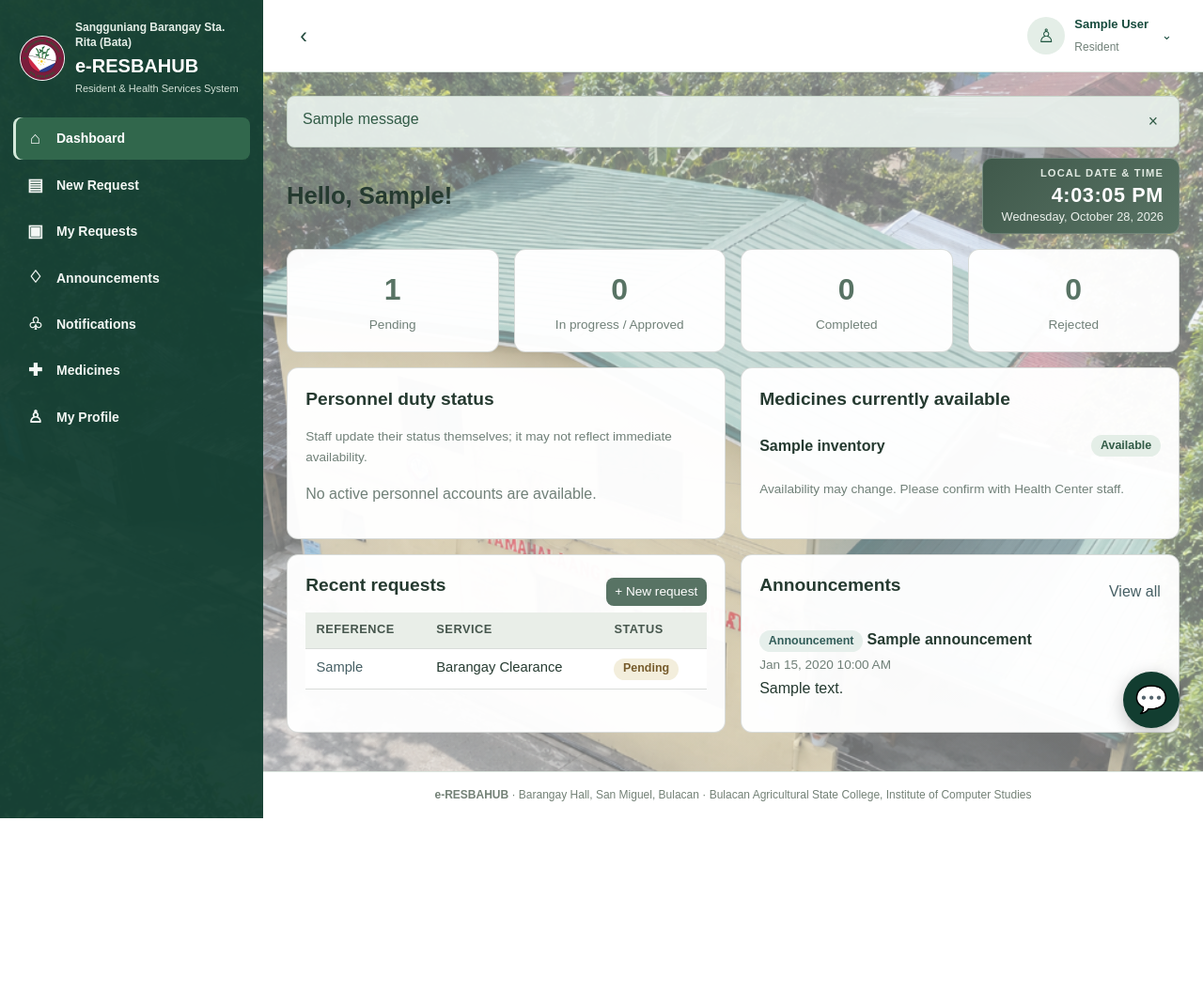
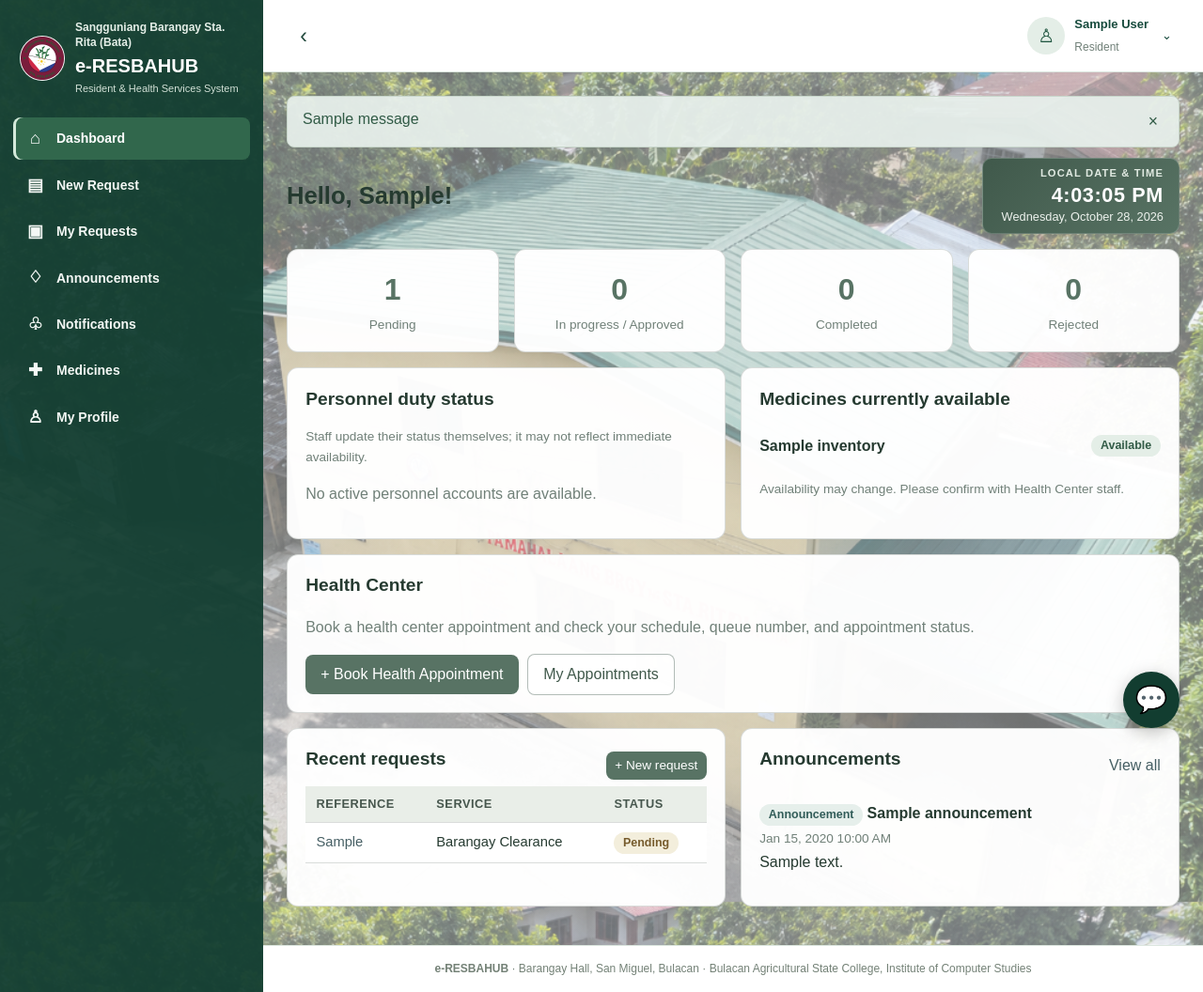
Before and after one commit to JohnMark-Ngls/e-RESBAHUB, a Flask app: page /dashboard in a window 1280 px wide. Shown: the whole page at 94% size. Before the commit the page ends 871 px from the top, so only its background shows below. Run offline with Flask 3, Linux system fonts and the light colour scheme; the visitor is signed in with stand-in values (Sample User, id 1); data comes from the database, SQL or seed files in the repository; tables that the repository leaves empty hold one stand-in row (values such as "Sample post"); one stand-in notice (Sample message) is shown; data that the repository does not hold is empty.

Commit message:
Commit changes

```diff
--- a/resbahub/resident.py
+++ b/resbahub/resident.py
@@ -29,14 +29,16 @@ from .utils import (
     REQUEST_STATUSES,
     REQUEST_TRANSITIONS,
     SEX,
+    SERVICE_TYPES,
+    TIME_RE,
     audit,
     display_name,
+    parse_date,
     read_resident_form,
     save_upload,
     upload_problem,
     validate_resident,
 )
-
 bp = Blueprint("resident", __name__)
 
 MAX_FILES = 3
@@ -703,3 +705,154 @@ def notifications():
         "resident/notifications.html",
         rows=rows,
     )
+@bp.route("/appointments")
+@roles_required("resident", admin=False)
+def appointments():
+    resident = get_resident()
+
+    patient = db.query(
+        """
+        SELECT id, patient_no
+        FROM patients
+        WHERE resident_id = ?
+        """,
+        (resident["id"],),
+        one=True,
+    )
+
+    rows = []
+
+    if patient:
+        rows = db.query(
+            """
+            SELECT id, service_type, appointment_date,
+                   appointment_time, queue_no, status, notes
+            FROM appointments
+            WHERE patient_id = ?
+            ORDER BY appointment_date DESC, queue_no DESC
+            """,
+            (patient["id"],),
+        )
+
+    return render_template(
+        "resident/appointments.html",
+        patient=patient,
+        rows=rows,
+    )
+
+
+@bp.route("/appointments/new", methods=["GET", "POST"])
+@roles_required("resident", admin=False)
+def appointment_new():
+    resident = get_resident()
+
+    patient = db.query(
+        """
+        SELECT id, patient_no
+        FROM patients
+        WHERE resident_id = ?
+        """,
+        (resident["id"],),
+        one=True,
+    )
+
+    if patient is None:
+        flash(
+            "Your health record has not been created yet. "
+            "Please contact the barangay health staff.",
+            "warning",
+        )
+        return redirect(url_for("resident.appointments"))
+
+    form = {
+        "appointment_date": date.today().isoformat(),
+        "appointment_time": "",
+        "service_type": SERVICE_TYPES[0],
+        "notes": "",
+    }
+
+    if request.method == "POST":
+        form = {
+            "appointment_date": (
+                request.form.get("appointment_date") or ""
+            ).strip(),
+            "appointment_time": (
+                request.form.get("appointment_time") or ""
+            ).strip(),
+            "service_type": (
+                request.form.get("service_type") or ""
+            ).strip(),
+            "notes": (
+                request.form.get("notes") or ""
+            ).strip(),
+        }
+
+        errors = []
+        day = parse_date(form["appointment_date"])
+
+        if day is None or day < date.today():
+            errors.append("Please choose today or a future date.")
+
+        if form["service_type"] not in SERVICE_TYPES:
+            errors.append("Please choose a valid health service.")
+
+        if (
+            form["appointment_time"]
+            and not TIME_RE.match(form["appointment_time"])
+        ):
+            errors.append("Please enter a valid appointment time.")
+
+        if len(form["notes"]) > 300:
+            errors.append("Notes must not exceed 300 characters.")
+
+        if errors:
+            for error in errors:
+                flash(error, "danger")
+        else:
+            queue = db.query(
+                """
+                SELECT COALESCE(MAX(queue_no), 0) + 1 AS n
+                FROM appointments
+                WHERE appointment_date = ?
+                """,
+                (form["appointment_date"],),
+                one=True,
+            )["n"]
+
+            db.execute(
+                """
+                INSERT INTO appointments (
+                    patient_id, service_type, appointment_date,
+                    appointment_time, queue_no, notes, created_by
+                )
+                VALUES (?, ?, ?, ?, ?, ?, ?)
+                """,
+                (
+                    patient["id"],
+                    form["service_type"],
+                    form["appointment_date"],
+                    form["appointment_time"] or None,
+                    queue,
+                    form["notes"] or None,
+                    g.user["id"],
+                ),
+            )
+
+            audit(
+                "appointment_create",
+                f"Resident #{resident['id']} booked "
+                f"{form['appointment_date']}, queue {queue}",
+            )
+
+            flash(
+                f"Appointment booked successfully. Queue number: {queue}.",
+                "success",
+            )
+            return redirect(url_for("resident.appointments"))
+
+    return render_template(
+        "resident/appointment_form.html",
+        form=form,
+        patient=patient,
+        service_types=SERVICE_TYPES,
+    )
--- a/resbahub/templates/resident/dashboard.html
+++ b/resbahub/templates/resident/dashboard.html
@@ -1,39 +1,167 @@
 {% extends 'base.html' %}
 {% from '_macros.html' import badge, dashboard_clock, public_status_cards %}
+
 {% block title %}My Dashboard{% endblock %}
+
 {% block content %}
+
 <div class="row spread dashboard-heading">
   <h1>Hello, {{ resident.first_name }}!</h1>
   {{ dashboard_clock() }}
 </div>
+
 {% if not resident.is_verified %}
-<div class="notice warn"><strong>Account pending verification.</strong> Barangay personnel must verify your details before you can submit requests. You can still read announcements and update your profile.</div>
+<div class="notice warn">
+  <strong>Account pending verification.</strong>
+  Barangay personnel must verify your details before you can submit requests.
+  You can still read announcements and update your profile.
+</div>
 {% endif %}
+
+<!-- Resident Request Statistics -->
 <div class="grid cols-4">
-  <div class="card stat"><div class="num">{{ counts.get('Pending', 0) }}</div><div class="lbl">Pending</div></div>
-  <div class="card stat"><div class="num">{{ counts.get('Processing', 0) + counts.get('Approved', 0) }}</div><div class="lbl">In progress / Approved</div></div>
-  <div class="card stat"><div class="num">{{ counts.get('Completed', 0) }}</div><div class="lbl">Completed</div></div>
-  <div class="card stat"><div class="num">{{ counts.get('Rejected', 0) }}</div><div class="lbl">Rejected</div></div>
-</div>
-{{ public_status_cards(on_site_personnel, available_medicines, ROLE_LABELS) }}
-<div class="grid cols-2">
-  <div class="card">
-    <div class="row spread"><h2>Recent requests</h2><a class="btn sm" href="{{ url_for('resident.new_request') }}">+ New request</a></div>
-    {% if recent %}
-    <div class="table-wrap"><table>
-      <tr><th>Reference</th><th>Service</th><th>Status</th></tr>
-      {% for r in recent %}
-      <tr><td><a href="{{ url_for('resident.request_detail', request_id=r.id) }}">{{ r.reference_no }}</a></td><td>{{ r.service_name }}</td><td>{{ badge(r.status) }}</td></tr>
-      {% endfor %}
-    </table></div>
-    {% else %}<p class="muted">You have not submitted any request yet.</p>{% endif %}
+  <div class="card stat">
+    <div class="num">{{ counts.get('Pending', 0) }}</div>
+    <div class="lbl">Pending</div>
   </div>
-  <div class="card">
-    <div class="row spread"><h2>Announcements</h2><a href="{{ url_for('resident.announcements') }}">View all</a></div>
-    {% for a in announcements %}
-      <p><span class="badge {{ a.category }}">{{ a.category }}</span> <strong>{{ a.title }}</strong><br>
-      <span class="muted small">{{ a.created_at|dt }}</span><br>{{ a.body|truncate(140) }}</p>
-    {% else %}<p class="muted">No announcements yet.</p>{% endfor %}
+
+  <div class="card stat">
+    <div class="num">
+      {{ counts.get('Processing', 0) + counts.get('Approved', 0) }}
+    </div>
+    <div class="lbl">In progress / Approved</div>
+  </div>
+
+  <div class="card stat">
+    <div class="num">{{ counts.get('Completed', 0) }}</div>
+    <div class="lbl">Completed</div>
+  </div>
+
+  <div class="card stat">
+    <div class="num">{{ counts.get('Rejected', 0) }}</div>
+    <div class="lbl">Rejected</div>
   </div>
 </div>
+
+<!-- Public Barangay Status Cards -->
+{{ public_status_cards(on_site_personnel, available_medicines, ROLE_LABELS) }}
+
+<!-- Health Center Appointment -->
+<div class="card health-center-card">
+  <div class="row spread">
+    <div>
+      <h2>Health Center</h2>
+      <p class="muted">
+        Book a health center appointment and check your schedule,
+        queue number, and appointment status.
+      </p>
+    </div>
+  </div>
+
+  {% if resident.is_verified %}
+  <div class="row">
+    <a
+      class="btn"
+      href="{{ url_for('resident.appointment_new') }}"
+    >
+      + Book Health Appointment
+    </a>
+
+    <a
+      class="btn secondary"
+      href="{{ url_for('resident.appointments') }}"
+    >
+      My Appointments
+    </a>
+  </div>
+  {% else %}
+  <p class="muted">
+    Appointment booking is available after your resident account
+    has been verified.
+  </p>
+  {% endif %}
+</div>
+
+<!-- Recent Requests and Announcements -->
+<div class="grid cols-2">
+
+  <!-- Recent Requests -->
+  <div class="card">
+    <div class="row spread">
+      <h2>Recent requests</h2>
+      <a
+        class="btn sm"
+        href="{{ url_for('resident.new_request') }}"
+      >
+        + New request
+      </a>
+    </div>
+
+    {% if recent %}
+    <div class="table-wrap">
+      <table>
+        <thead>
+          <tr>
+            <th>Reference</th>
+            <th>Service</th>
+            <th>Status</th>
+          </tr>
+        </thead>
+
+        <tbody>
+          {% for r in recent %}
+          <tr>
+            <td>
+              <a href="{{ url_for('resident.request_detail', request_id=r.id) }}">
+                {{ r.reference_no }}
+              </a>
+            </td>
+            <td>{{ r.service_name }}</td>
+            <td>{{ badge(r.status) }}</td>
+          </tr>
+          {% endfor %}
+        </tbody>
+      </table>
+    </div>
+    {% else %}
+    <p class="muted">
+      You have not submitted any request yet.
+    </p>
+    {% endif %}
+  </div>
+
+  <!-- Announcements -->
+  <div class="card">
+    <div class="row spread">
+      <h2>Announcements</h2>
+      <a href="{{ url_for('resident.announcements') }}">
+        View all
+      </a>
+    </div>
+
+    {% for a in announcements %}
+    <p>
+      <span class="badge {{ a.category }}">
+        {{ a.category }}
+      </span>
+
+      <strong>{{ a.title }}</strong>
+      <br>
+
+      <span class="muted small">
+        {{ a.created_at|dt }}
+      </span>
+      <br>
+
+      {{ a.body|truncate(140) }}
+    </p>
+    {% else %}
+    <p class="muted">
+      No announcements yet.
+    </p>
+    {% endfor %}
+  </div>
+
+</div>
+
 {% endblock %}
```
Also changed, not shown: resbahub/templates/resident/appointment_form.html (added, +68 -0 lines), resbahub/templates/resident/appointments.html (added, +60 -0 lines), resbahub/templates/resident/appointment_new.html (added).
